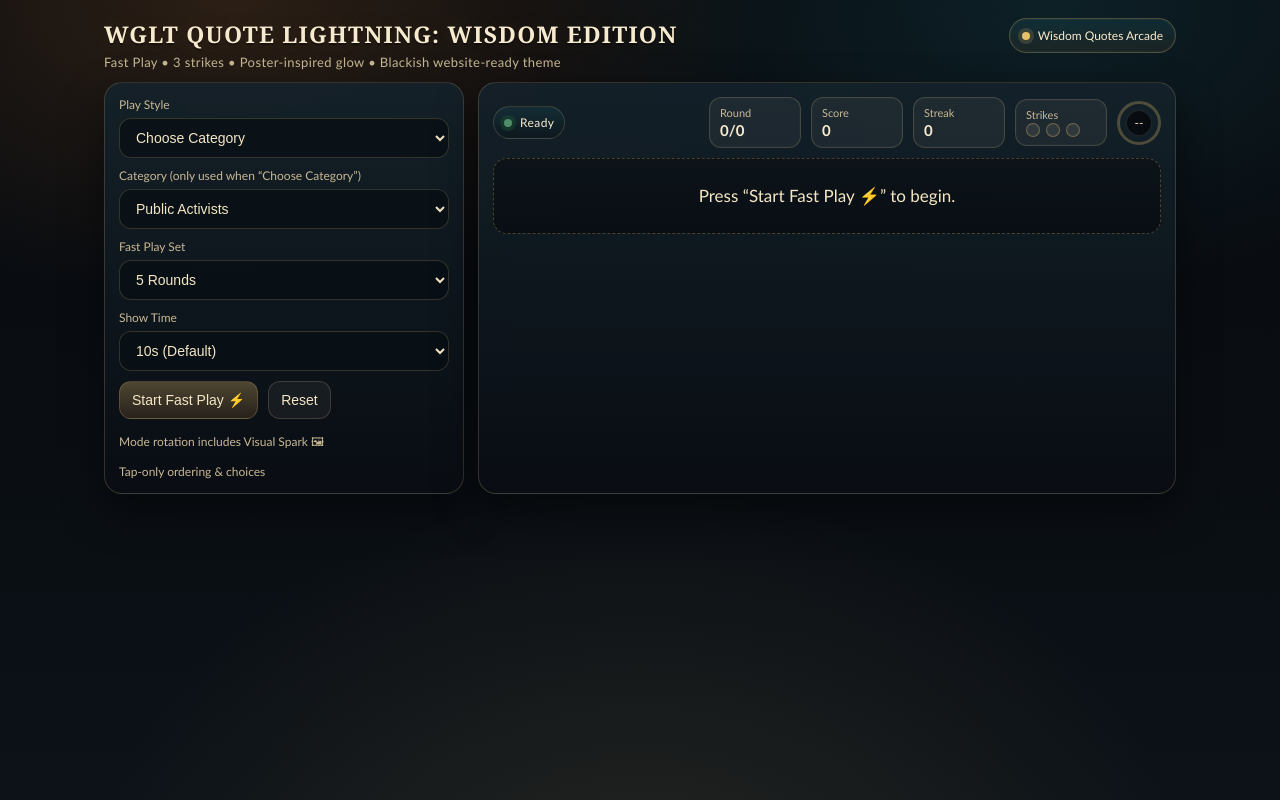
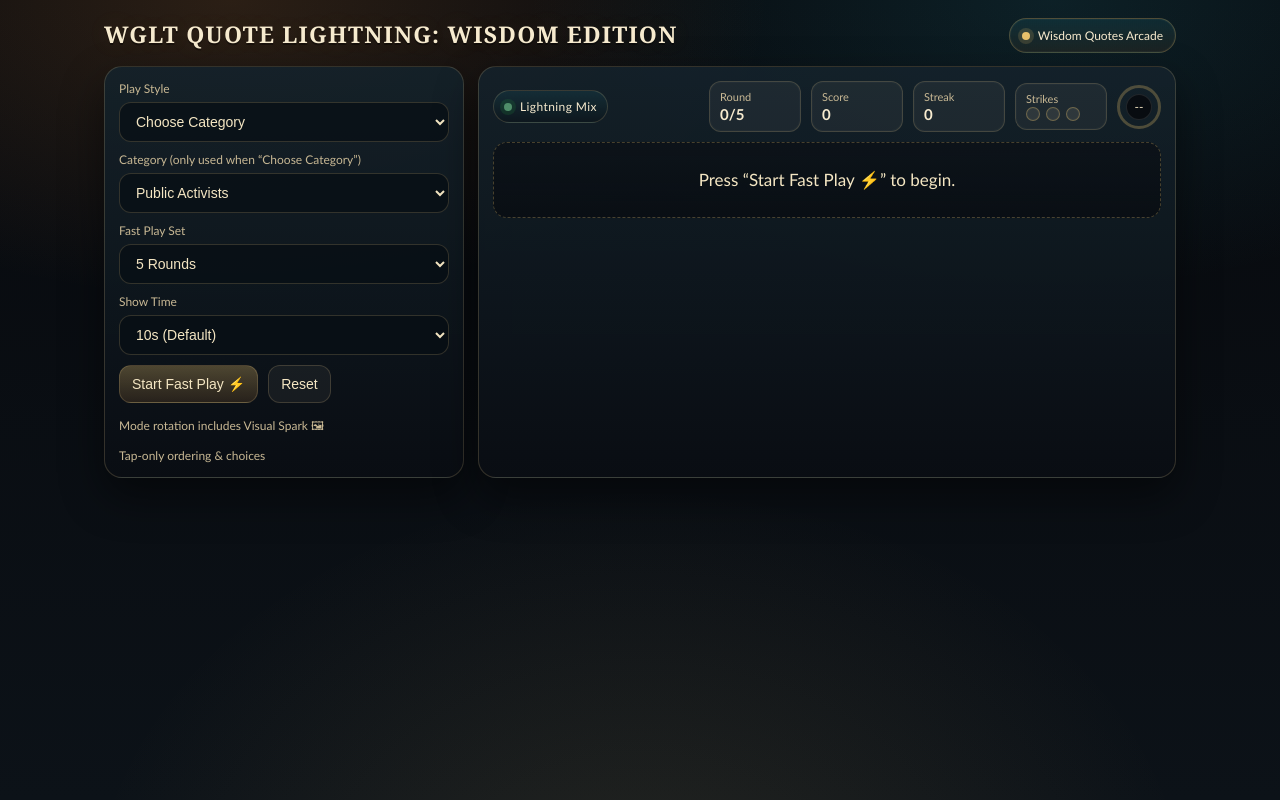
Before and after one commit to wegonnalearntoday/WGLT-Quotes, a plain HTML site: page index.html in a window 1280 px wide. Drawn offline with Linux system fonts and the light colour scheme.

Commit message:
Update index.html

```diff
--- a/index.html
+++ b/index.html
@@ -673,7 +673,7 @@
     <header>
       <div class="title">
         <h1>WGLT Quote Lightning: Wisdom Edition</h1>
-        <div class="sub">Fast Play • 3 strikes • Poster-inspired glow • Blackish website-ready theme</div>
+        <div class="sub"></div>
       </div>
       <div class="badge"><span class="dot"></span> Wisdom Quotes Arcade</div>
     </header>
@@ -1214,7 +1214,7 @@
       {
             "id": "lawrence-1",
             "category": "The Arts",
-            "text": "When the subject is strong, simplicity is the only way to treat it.,
+            "text": "When the subject is strong, simplicity is the only way to treat it.",
             "speaker": "Jacob Lawrence",
             "context": "A quote tied to Jacob Lawrence’s art and storytelling.",
             "visual": {
@@ -1281,9 +1281,9 @@
             }
       },
       {
-            "id": "bearden-1",
+            "id": "basquiat-1",
             "category": "The Arts",
-            "text": "I am not a black artist, I am an artist" and "The more I paint the more I like everything.",
+            "text": "I am not a black artist, I am an artist. The more I paint, the more I like everything.",
             "speaker": "Jean Michel Basquiat",
             "context": "A famous quote about how artists gather inspiration.",
             "visual": {
@@ -1810,7 +1810,7 @@
             }
       },
       {
-            "id": "bolden-1",
+            "id": "bluford-1",
             "category": "Military",
             "text": "Do what you love and love what you do.",
             "speaker": "Guion Bluford",
```
